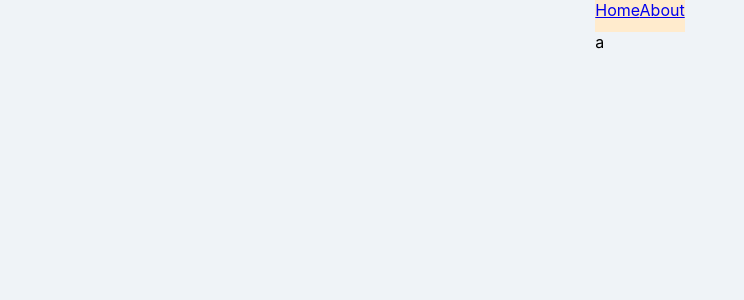
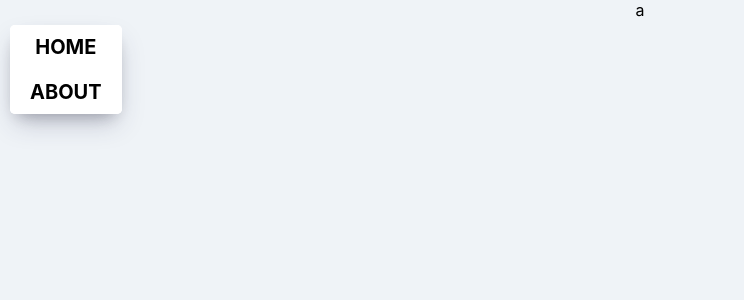
Before and after one commit to Kim-Dohyung-traces/React_JS_2019, a React (Create React App) app: page /#/about in a window 1280 px wide. Shown: the top 300 px of the page, without its empty margins (0-744 px from the left). Built offline with nearby package versions, Linux system fonts and the light colour scheme.

Commit message:
19th commit // navbar css complete

```diff
--- a/src/App.js
+++ b/src/App.js
@@ -9,7 +9,7 @@ function App() {
     <HashRouter>
       <Navigation />
       <Route path="/" exact={true} component={Home} />
-      <Route path="/about" component={About} />
+      <Route path="/about" exact={true} component={About} />
     </HashRouter>
   )
 }
--- a/src/components/Navigation.js
+++ b/src/components/Navigation.js
@@ -1,12 +1,14 @@
 import React from 'react';
-import {Link} from 'react-router-dom';
+import { Link } from 'react-router-dom';
 import './css/Navigation.css';
 
-function Navigation(){
+function Navigation() {
     return (
-        <div className="NavBar">
-            <Link to="/">Home</Link>
-            <Link to="/about">About</Link>
+        <div className="navbar">
+            <div className="navbar__list">
+                <Link className="navbar__list__link" to="/">Home</Link>
+                <Link className="navbar__list__link" to="/about">About</Link>
+            </div>
         </div>
     )
 }
--- a/src/components/css/Navigation.css
+++ b/src/components/css/Navigation.css
@@ -1,6 +1,35 @@
-.NavBar{
-    background-color: blanchedalmond;
+.navbar {
+    position: fixed;
+    top: 25px;
+    left: 10px;
+    display: flex;
+    flex-direction: column;
+    background-color: white;
+    box-shadow: 0 13px 27px -5px rgba(50, 50, 93, 0.25),
+      0 8px 16px -8px rgba(0, 0, 0, 0.3), 0 -6px 16px -6px rgba(0, 0, 0, 0.025);
+    border-radius: 5px;
+    z-index: 1;
+}
+.navbar__list{
+    margin: 0;
+}
+.navbar__list__link{
+    display: block;
+    text-decoration: none;
+    color: black;
+    text-transform: uppercase;
+    font-size: 20px;
+    text-align: center;
+    background-color: white;
+    padding: 10px 20px;
+    font-weight: 700;
+    border-radius: 5px;
+}
+.navbar__list__link:hover {
     position: relative;
-    width: 100%;
-    height: 2em;
+    color: white;
+    background-color: gray;
 }
+.navbar__list__link:not(:last-child) {
+    margin-bottom: 1px;
+}
--- a/src/routes/About.js
+++ b/src/routes/About.js
@@ -2,7 +2,7 @@ import React from 'react';
 import './css/About.css'
 
 function About(){
-    return <span>a</span>
+    return <div>a</div>
 }
 
 export default About;
--- a/src/routes/css/About.css
+++ b/src/routes/css/About.css
@@ -1,8 +1,3 @@
 body {
-    margin: 0;
-    padding: 0;
-    font-family: -apple-system, BlinkMacSystemFont, "Segoe UI", Roboto, Oxygen,
-      Ubuntu, Cantarell, "Open Sans", "Helvetica Neue", sans-serif;
-    background-color: #eff3f7;
-    height: 100%;
-  }
+
+}
--- a/src/routes/css/Home.css
+++ b/src/routes/css/Home.css
@@ -19,7 +19,6 @@
     display: flex;
     justify-content: center;
   }
-
   .loader {
     width: 100%;
     height: 100%;
@@ -27,7 +26,9 @@
     justify-content: center;
     align-items: center;
   }
-
+  .loader_text{
+    font-size: 2em;
+  }
   .movies {
     display: flex;
     justify-content: space-between;
```
